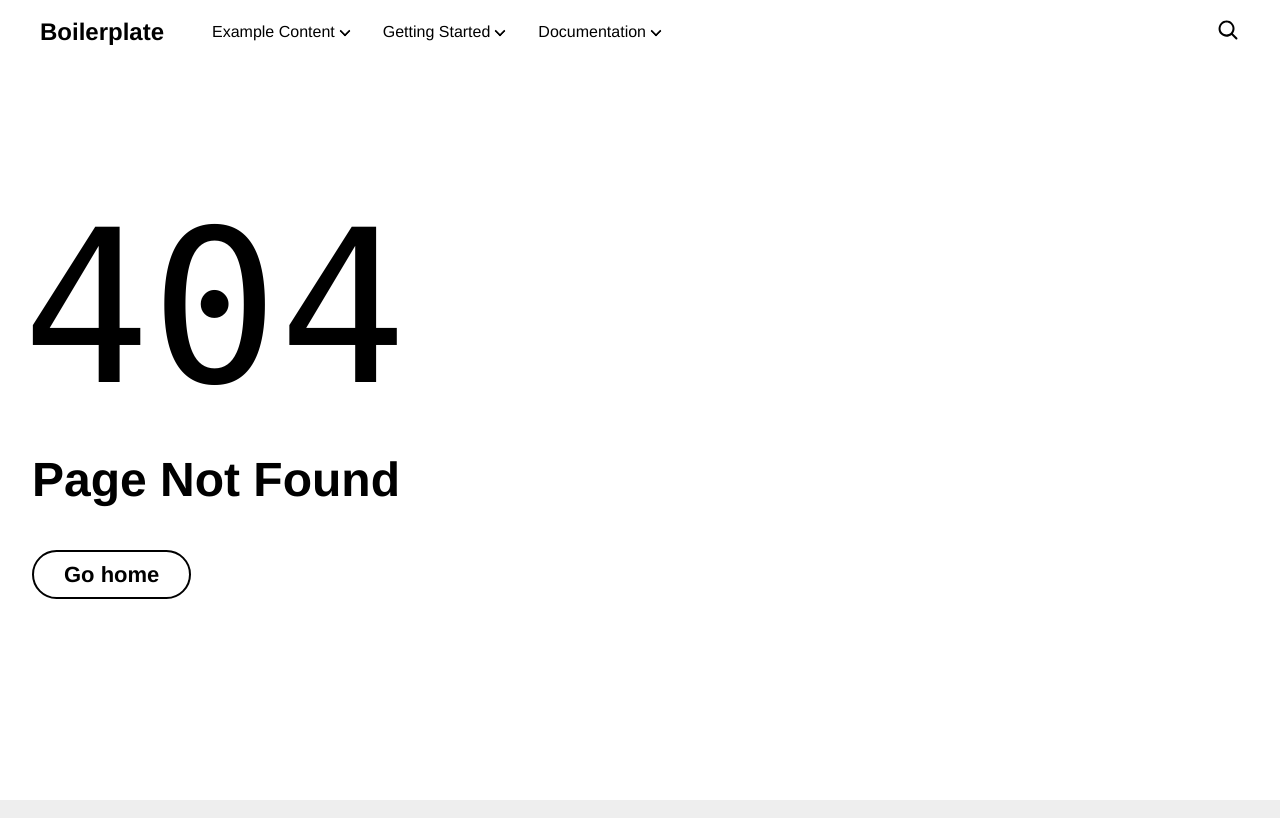
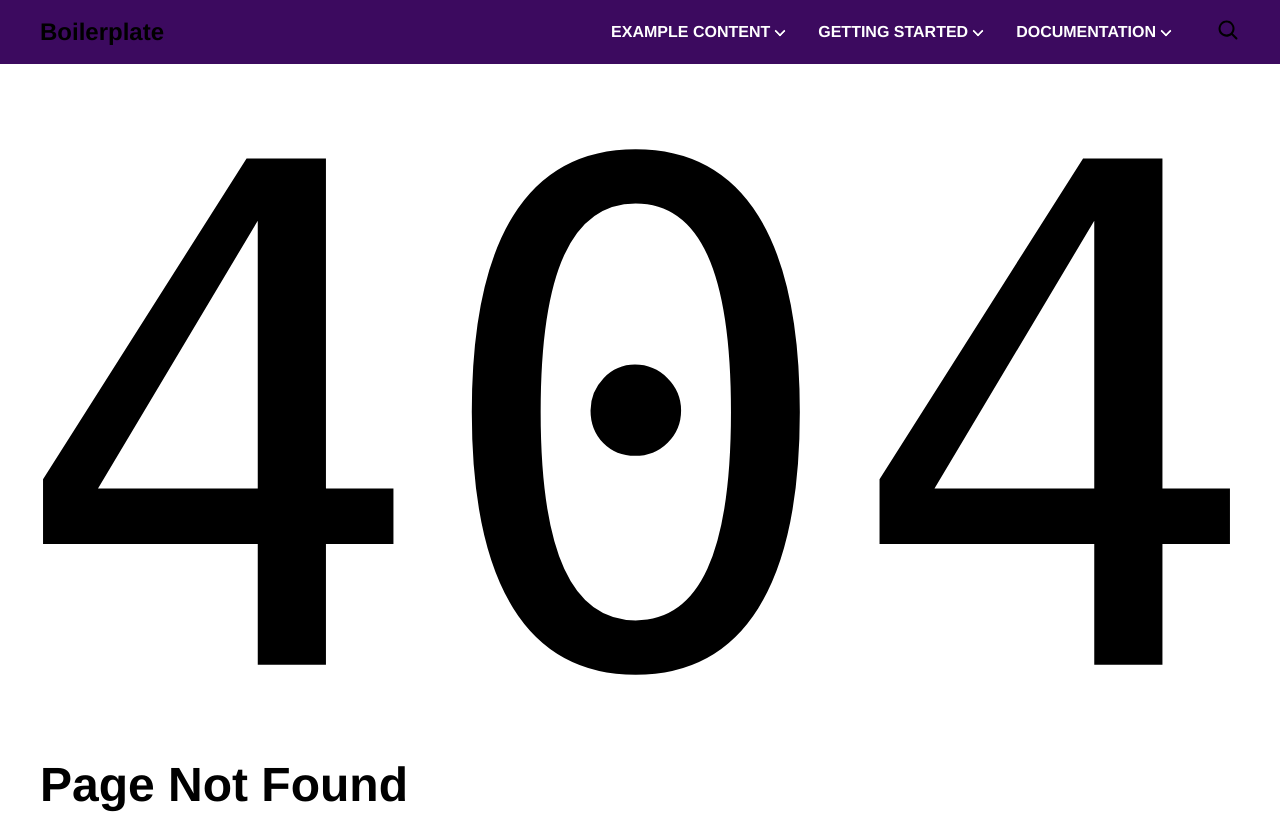
Before and after one commit to edemiraj-klick/franklin-rellyant-site, a website with bundled scripts: page 404.html in a window 1280 px wide. Shown: the top 818 px of the page. Built offline with nearby package versions, Linux system fonts and the light colour scheme; files whose address does not match are found by name.

Commit message:
basic style

```diff
--- a/blocks/header/header.css
+++ b/blocks/header/header.css
@@ -1,6 +1,6 @@
 /* header and nav layout */
 header .nav-wrapper {
-  background-color: var(--background-color);
+  background-color: var( --brand-color);
   width: 100%;
   z-index: 2;
   position: fixed;
@@ -165,6 +165,7 @@ header nav[aria-expanded="true"] .nav-sections {
   display: block;
   visibility: visible;
   align-self: start;
+
 }
 
 header nav .nav-sections ul  {
@@ -227,13 +228,16 @@ header nav .nav-sections ul > li > ul > li {
     display: flex;
     gap: 2em;
     margin: 0;
-    font-size: var(--body-font-size-xs);
+    color: var(--text-color-white);
+    font-size: 1pc;
+    justify-content: flex-end;
   }
 
   header nav .nav-sections > ul > li {
     flex: 0 1 auto;
     position: relative;
-    font-weight: 500;
+    font-weight: 700;
+    text-transform: uppercase;
   }
 
   header nav .nav-sections > ul > li > ul {
--- a/blocks/hero/hero.css
+++ b/blocks/hero/hero.css
@@ -11,7 +11,7 @@ main .hero-container {
 main .hero {
   position: relative;
   padding: 32px;
-  min-height: 300px;
+  min-height: 500px;
 }
 
 main .hero h1 {
--- a/styles/styles.css
+++ b/styles/styles.css
@@ -12,12 +12,14 @@
 
  :root {
   /* colors */
+  --brand-color: #3c0a5f;
   --link-color: #035fe6;
   --link-hover-color: #136ff6;
   --background-color: #fff;
   --overlay-background-color: #eee;
   --highlight-background-color: #ccc;
   --text-color: #000;
+  --text-color-white: #fff;
 
   /* fonts */
   --body-font-family: 'helvetica neue', helvetica, ubuntu, roboto, noto, sans-serif;
@@ -65,6 +67,12 @@ body {
 
 body.appear {
   display: unset;
+}
+
+.section {
+  width: 100%;
+  max-width: 1290px;
+  margin: auto;
 }
 
 header {
```
